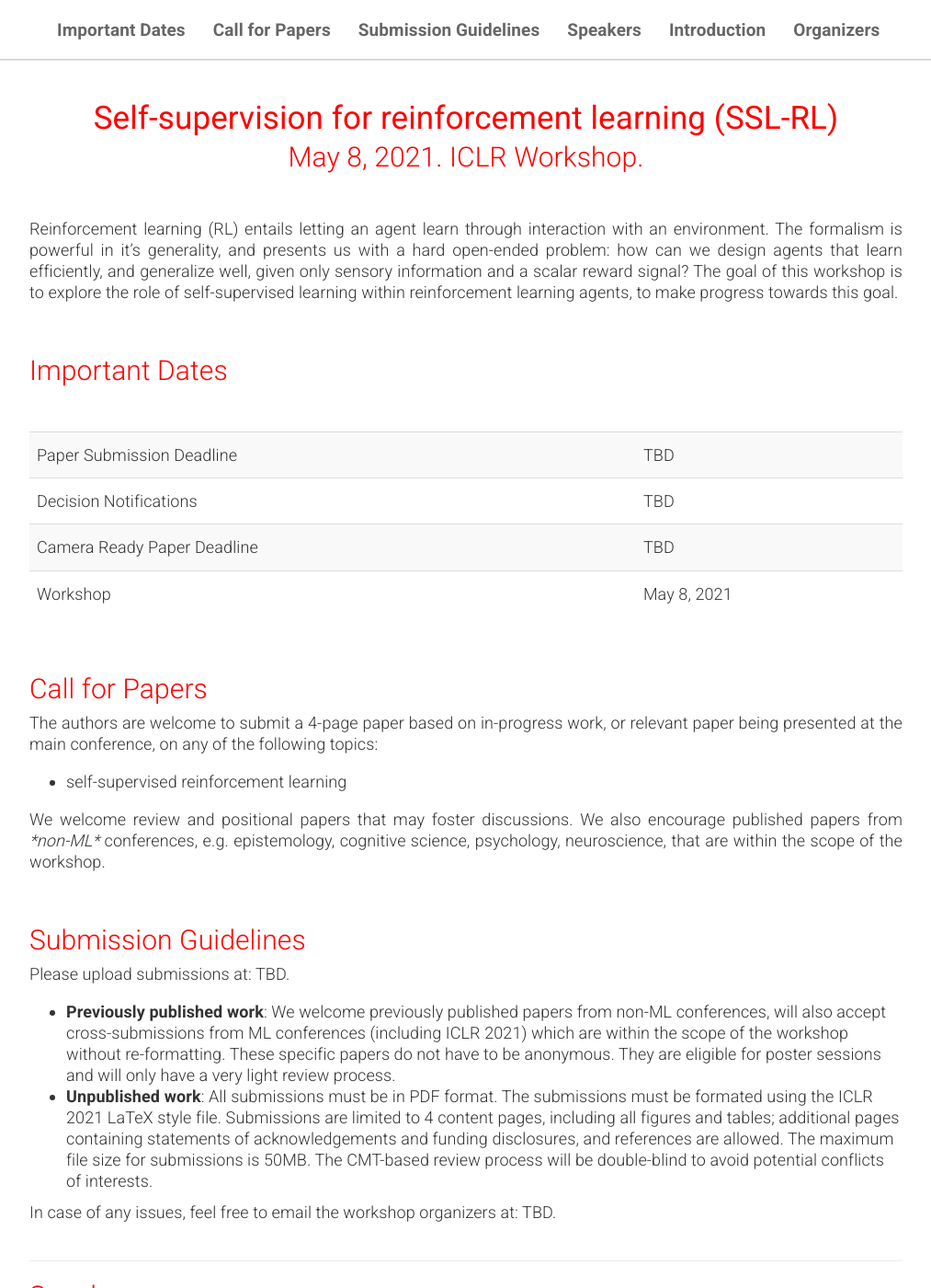
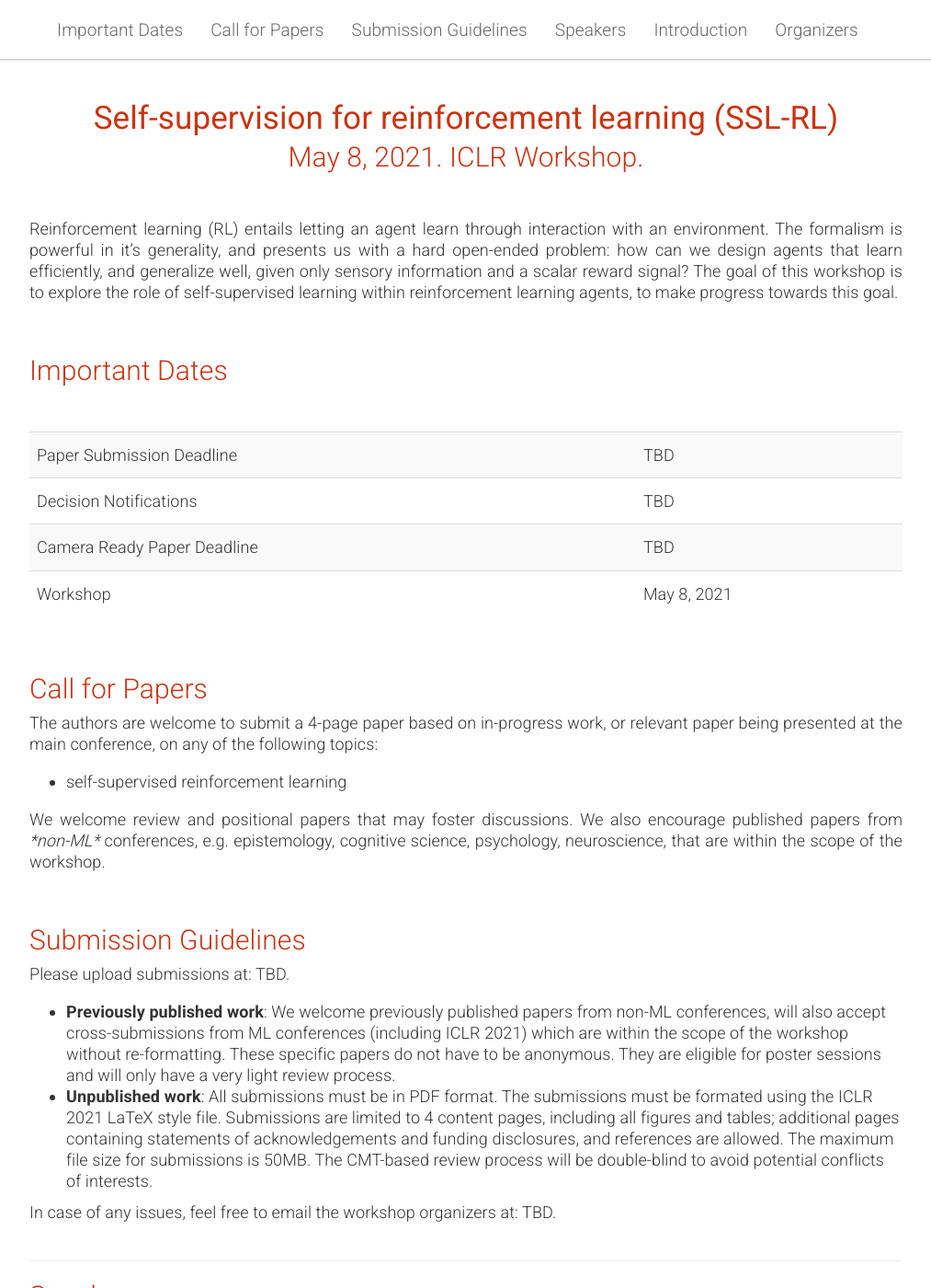
Before and after one commit to sslrlworkshop/sslrlworkshop.github.io, a Jekyll site: the page built from _pages/home.md, in a window 1280 px wide and 1400 px high. Shown: the whole window at 92% size, without its empty margins (133-1146 px from the left). Built offline with Jekyll 4.4.1, drawn with Linux system fonts in a browser that asks for light colours.

Commit message:
Use a better shade of red, unbold nav bar sections

```diff
--- a/static/css/main.css
+++ b/static/css/main.css
@@ -31,7 +31,7 @@ h1 {
   margin: 0 0 10px;
   font-size: 35px;
   line-height: 35px;
-  color:red;
+  color:#c31;
   font-weight:400;
 }
 
@@ -39,7 +39,7 @@ h2 {
   margin: 0 0 10px;
   font-size: 30px;
   line-height: 30px;
-  color:red;
+  color:#c31;
 }
 
 h3 {
@@ -88,6 +88,7 @@ a {
 
 .navbar a {
   border-bottom: 0;
+  font-weight: 100;
 }
 
 p.lead.authors a {
```
